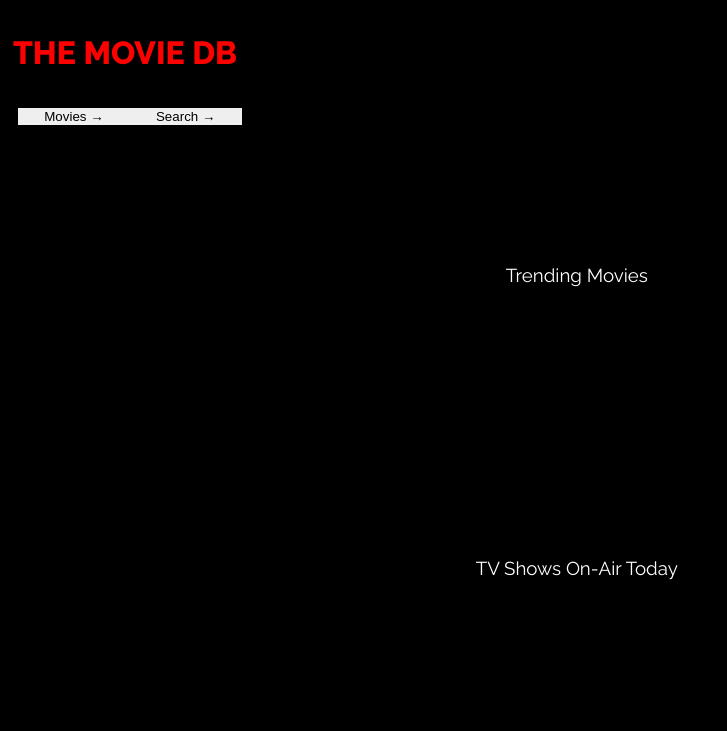
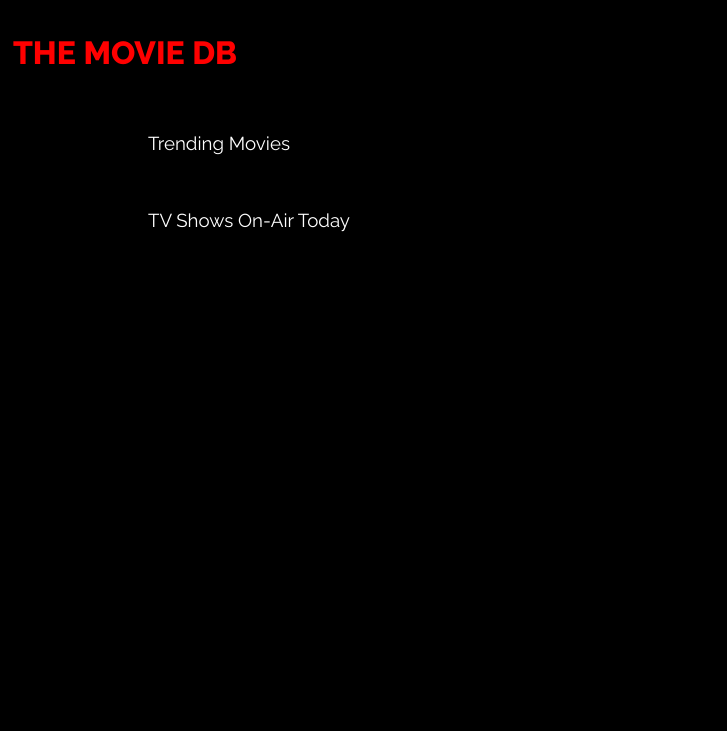
Before and after one commit to EricaXia/spr_2021, a Flask app: template csci571/test_flask/templates/index.html in a window 1280 px wide. Shown: the top 731 px of the page, without its empty margins (0-727 px from the left). Run offline with Flask 2, Linux system fonts and the light colour scheme; the template is opened without the code that fills it, so the values that code supplies are empty.

Commit message:
update tabs

```diff
--- a/csci571/hw6/movie_app/api_calls.py
+++ b/csci571/hw6/movie_app/api_calls.py
@@ -2,7 +2,8 @@
 import json
 import pprint
 from random import randint
-from settings import api_key
+from .settings import api_key
+# from settings import api_key
 from datetime import datetime
 
 # base_url = "https://api.themoviedb.org/3/"
--- a/csci571/hw6/movie_app/static/css/styles.css
+++ b/csci571/hw6/movie_app/static/css/styles.css
@@ -47,46 +47,88 @@
 }
 
 
-/* Show hide tab logic */
-.tabContainer {
-  width: 90%;
-  height: 100%;
+/* Show/Hide Tabs */
+
+.tabs {
+  /* width: 90%;
+  height: 100%; */
+  display: flex;
 }
 
-.container-menu {
+.tabs__sidebar {
+  /* width: 25%; */
+  width: 125px;
+  flex-shrink: 0;
+}
+
+.tabs__button {
+  display: block;
+  padding: 10px;
+  border: none;
+  background: none;
+  width: 100%;
+  outline: none;
+  cursor: pointer;
+}
+
+/* When hover over button font color should turn red */
+.tabs__button:active {
+  color: red;
+}
+
+/*When button is selectd, the text should be bold & red, and the bottom border should be a white line  */
+.tabs__button--active {
+  color: red;
+  font-weight: bold;
+  border-bottom: 1px solid white;
+}
+
+.tabs__content {
+  padding: 15px;
+  display: none;
+}
+
+.tabs__content--active {
+  display: block;
+}
+
+.tabs__content > :first-child {
+  margin-top: 0;
+}
+
+/* .container-menu {
   display: flex;
   padding: 10px;
   justify-content: right;
-}
+} */
 
-.tabContainer .buttonContainer {
+/* .tabContainer .buttonContainer {
   flex: 50%;
   height: 15%;
-}
-.tabContainer .buttonContainer button{
+} */
+
+/* .tabContainer .buttonContainer button{
   width: 10%;
   float: left;
   border: none;
   outline: none;
   cursor: pointer;
-}
-.tabContainer .tabPanel {
+} */
+/* .tabContainer .tabPanel {
   height: 100%;
   padding-top: 10px;
   box-sizing: border-box;
   display: none;
-}
+} */
 
-.content {
+/* .content {
   display: grid;
   position: relative;
-}
+} */
 
-.item {
+/* .item {
   padding: 100px;
   text-align: center;
   grid-column-start: 1;
   grid-column-end: 10 ;
-  /* margin: 10%; */
-  /* position: absolute; */
-}
+} */
--- a/csci571/hw6/movie_app/templates/index.html
+++ b/csci571/hw6/movie_app/templates/index.html
@@ -20,44 +20,40 @@
             </div>
     </div>
     <!-- Container that wraps everything to show/hide INCLUDING the menu-->
-    <div class=tabContainer>
-        <div class="container-menu">
-                <div class="buttonContainer">
-                    <button onclick="showPanel(0)">Movies  &#8594; </button>
-                    <button onclick="showPanel(1)">Search  &#8594; </button>
-                </div>
+    <div class=tabs>
+        <div class="tabs__sidebar">
+                <button class="tabs__button" data-for-tab="1">Movies  &#8594; </button>
+                <button class="tabs__button" data-for-tab="2">Search  &#8594; </button>
         </div>
 
+        <!-- Panel 1: Home tab with trending stuff -->
+        <div class="tabs__content tabs__content--active" data-tab="1">
+            <!-- <div class="content"> -->
 
-
-        <!-- Panel 1: Welcome page with trending stuff -->
-        <div class="tabPanel">
-            <div class="content">
-
+                <!-- TODO: convert to slideshow -->
                 <div class="item">
                     <h3>Trending Movies</h3>
                     <img class="main_img" src="{{ movie_image_path }}">
                     <p class="caption">{{ movie_text }}</p>
                 </div>
-
                 <div class="item">
                     <h3>TV Shows On-Air Today</h3>
                     <img class="main_img" src="{{ show_image_path }}">
                     <p class="caption">{{ show_text }}</p>
                 </div>
 
-            </div>
+            <!-- </div> -->
         </div>
 
-        <!-- Panel 2: Search feature -->
-        <div class="tabPanel">
-                <p>SEARCH BOX GOES HERE</p>
+        <!-- Panel 2: Search feature tab-->
+        <div class="tabs__content" data-tab="2">
+            <p>SEARCH BOX GOES HERE</p>
             <!-- <form action="index" method="post">
             <label>Enter Your Query: <input type="text" id="query" value="" /></label>
             <button type="button" id="btn-post" onclick="do_ajax();">Search</button>
             <div id="result"></div>
             </form> -->
-                <p>results go here</p>
+            <p>results go here</p>
         </div>
 
 
```
Also changed, not shown: csci571/hw6/movie_app/static/js/tabs.js (+40 -13 lines).
